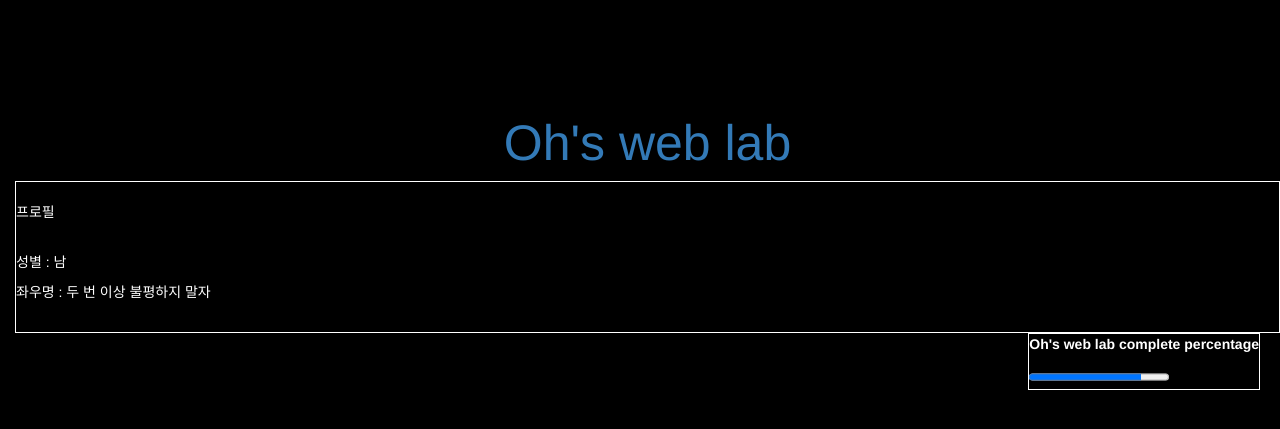
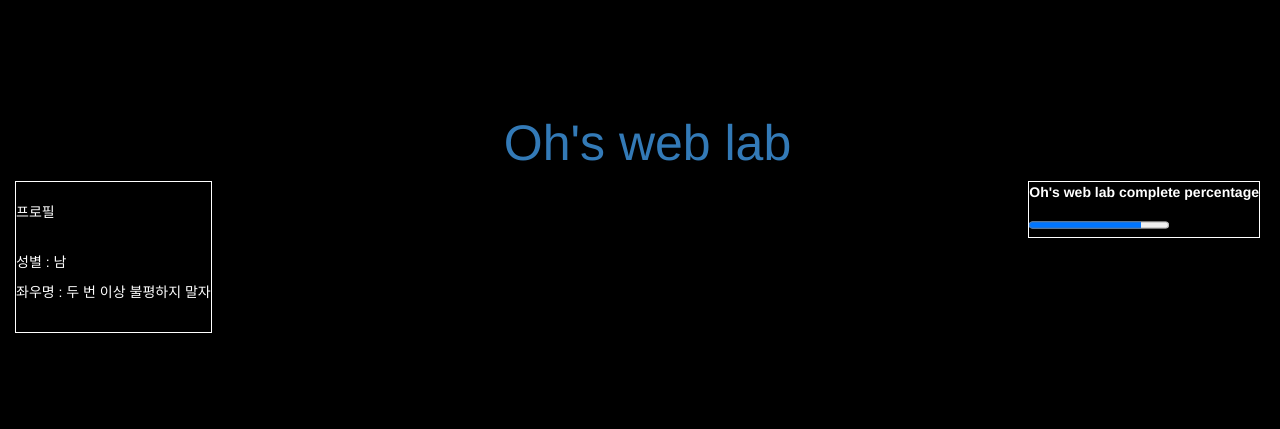
Before and after one commit to och5351/Oh-s-Django-blog-app, a Django app: page / in a window 1280 px wide. Shown: the top 429 px of the page. Run offline with Django 3.2, Linux system fonts and the light colour scheme; data that the repository does not hold is empty; some libraries are stand-ins or nearby versions.

Commit message:
프로필 수정

```diff
--- a/blog/static/css/blog.css
+++ b/blog/static/css/blog.css
@@ -7,6 +7,7 @@ body {padding-left: 15px;}
     margin-right: 20px;
 }
 .plofile{
+    float: left;
     border: 1px solid white;
 }
 .percentage{
```
